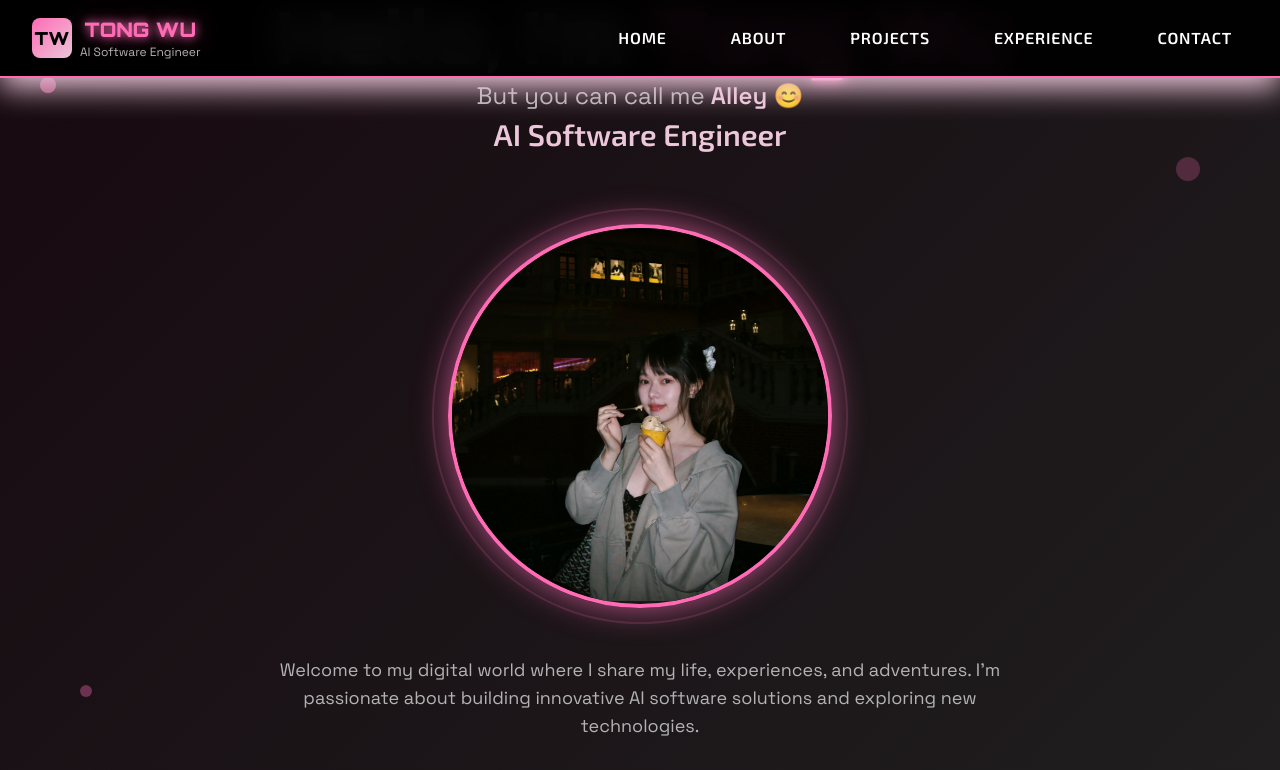
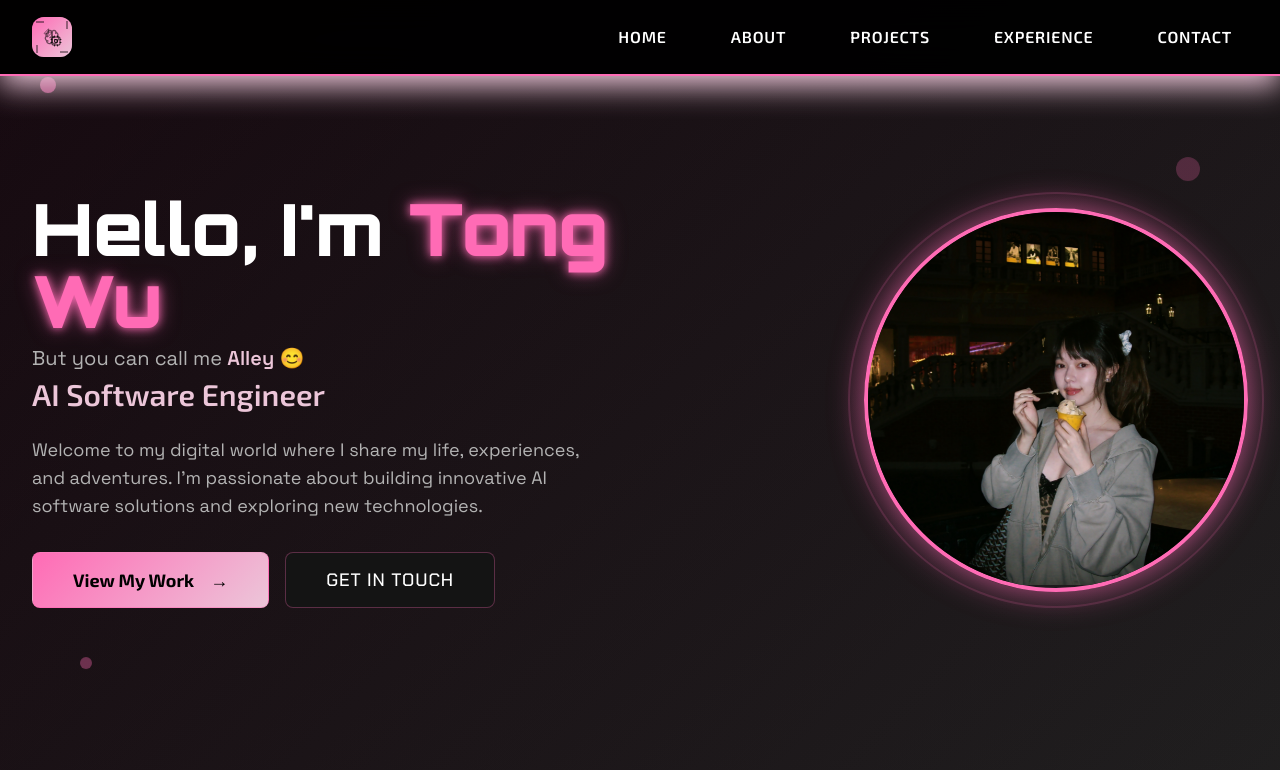
Before and after one commit to twu29/Portfolio, a React (Vite) app: page / in a window 1280 px wide. Shown: the top 770 px of the page. Built offline with nearby package versions, Linux system fonts and the light colour scheme; the HTML template or start-up script is replaced by a standard one.

Commit message:
Fix homepage layout

```diff
--- a/src/components/Hero.tsx
+++ b/src/components/Hero.tsx
@@ -21,48 +21,28 @@ const Hero = () => {
       <div className="absolute top-40 right-20 w-6 h-6 bg-primary/40 rounded-full animate-float animation-delay-1000 opacity-60" />
       <div className="absolute bottom-32 left-20 w-3 h-3 bg-primary/60 rounded-full animate-float animation-delay-2000 opacity-60" />
 
-      <div className="relative z-10 max-w-7xl mx-auto px-6 sm:px-8 lg:px-12">
-        <div className="flex flex-col items-center text-center space-y-8 lg:space-y-12">
+      <div className="relative z-10 max-w-7xl mx-auto px-4 sm:px-6 lg:px-8">
+        <div className="grid lg:grid-cols-2 gap-8 lg:gap-12 items-center min-h-[80vh]">
           {/* Content */}
-          <div className="animate-slide-up">
-            <h1 className="text-4xl sm:text-5xl lg:text-7xl font-orbitron font-black mb-2">
+          <div className="text-center lg:text-left animate-slide-up">
+            <h1 className="text-3xl sm:text-4xl md:text-5xl lg:text-6xl xl:text-7xl font-orbitron font-black mb-2 leading-tight">
               Hello, I'm{" "}
-              <span className="text-primary text-glow">Tong Wu</span>
+              <span className="text-primary text-glow block sm:inline">Tong Wu</span>
             </h1>
-            <p className="text-lg sm:text-xl lg:text-2xl text-muted-foreground mb-1 font-space-grotesk">
+            <p className="text-base sm:text-lg lg:text-xl text-muted-foreground mb-1 font-space-grotesk">
               But you can call me <span className="text-pink-soft font-semibold">Alley</span> 😊
             </p>
-            <p className="text-xl sm:text-2xl lg:text-3xl font-exo font-semibold text-pink-soft mb-6">
+            <p className="text-lg sm:text-xl lg:text-2xl xl:text-3xl font-exo font-semibold text-pink-soft mb-6">
               AI Software Engineer
             </p>
-          </div>
 
-          {/* Profile photo */}
-          <div className="flex justify-center">
-            <div className="relative">
-              <div className="w-64 h-64 sm:w-80 sm:h-80 lg:w-96 lg:h-96 rounded-full overflow-hidden border-4 border-primary shadow-pink-glow animate-glow">
-                <img
-                  src={profilePhoto}
-                  alt="Tong Wu (Alley)"
-                  className="w-full h-full object-cover transition-smooth hover:scale-110 animate-float"
-                />
-              </div>
-              {/* Decorative ring */}
-              <div className="absolute -inset-4 border-2 border-primary/30 rounded-full animate-pulse" />
-              {/* Extra motion ring */}
-              <div className="absolute -inset-8 border border-primary/20 rounded-full animate-ping opacity-75" />
-            </div>
-          </div>
-
-          {/* Description and buttons */}
-          <div className="max-w-3xl">
-            <p className="text-base sm:text-lg text-muted-foreground mb-8 font-space-grotesk leading-relaxed px-4">
+            <p className="text-sm sm:text-base lg:text-lg text-muted-foreground mb-8 font-space-grotesk leading-relaxed max-w-xl lg:max-w-none">
               Welcome to my digital world where I share my life, experiences, and adventures.
               I'm passionate about building innovative AI software solutions and exploring new technologies.
             </p>
 
             {/* Action buttons */}
-            <div className="flex flex-col sm:flex-row gap-4 justify-center px-4">
+            <div className="flex flex-col sm:flex-row gap-4 justify-center lg:justify-start">
               <Button
                 variant="hero"
                 size="xl"
@@ -81,6 +61,23 @@ const Hero = () => {
               </Button>
             </div>
           </div>
+
+          {/* Profile photo */}
+          <div className="flex justify-center lg:justify-end">
+            <div className="relative">
+              <div className="w-64 h-64 sm:w-80 sm:h-80 lg:w-96 lg:h-96 rounded-full overflow-hidden border-4 border-primary shadow-pink-glow animate-glow">
+                <img
+                  src={profilePhoto}
+                  alt="Tong Wu (Alley)"
+                  className="w-full h-full object-cover transition-smooth hover:scale-110 animate-float"
+                />
+              </div>
+              {/* Decorative ring */}
+              <div className="absolute -inset-4 border-2 border-primary/30 rounded-full animate-pulse" />
+              {/* Extra motion ring */}
+              <div className="absolute -inset-8 border border-primary/20 rounded-full animate-ping opacity-75" />
+            </div>
+          </div>
         </div>
       </div>
     </section>
--- a/src/components/Navigation.tsx
+++ b/src/components/Navigation.tsx
@@ -1,5 +1,6 @@
 import { useState, useEffect } from "react";
 import { Button } from "./ui/button";
+import { Brain, Cpu, Zap } from "lucide-react";
 
 const Navigation = () => {
   const [isOpen, setIsOpen] = useState(false);
@@ -49,16 +50,19 @@ const Navigation = () => {
               onClick={() => scrollToSection("home")}
               className="flex items-center space-x-2 group"
             >
-              <div className="w-10 h-10 bg-gradient-primary rounded-lg flex items-center justify-center group-hover:scale-105 transition-smooth">
-                <span className="font-orbitron font-black text-background text-lg">TW</span>
-              </div>
-              <div className="hidden sm:block">
-                <div className="font-orbitron font-black text-xl text-primary text-glow group-hover:text-pink-soft transition-smooth">
-                  TONG WU
+              <div className="relative w-10 h-10 bg-gradient-primary rounded-xl flex items-center justify-center group-hover:scale-105 transition-smooth overflow-hidden">
+                {/* Tech-inspired logo design */}
+                <div className="absolute inset-0 bg-gradient-to-br from-primary to-pink-soft opacity-20 animate-pulse"></div>
+                <div className="relative flex items-center justify-center">
+                  <Brain size={16} className="text-background absolute animate-pulse" />
+                  <Cpu size={12} className="text-background/80 absolute translate-x-1 translate-y-1" />
+                  <Zap size={10} className="text-background/60 absolute -translate-x-1 -translate-y-1" />
                 </div>
-                <div className="text-xs text-muted-foreground font-space-grotesk">
-                  AI Software Engineer
-                </div>
+                {/* Circuit-like lines */}
+                <div className="absolute top-1 left-1 w-2 h-0.5 bg-background/40"></div>
+                <div className="absolute bottom-1 right-1 w-2 h-0.5 bg-background/40"></div>
+                <div className="absolute top-1 right-1 w-0.5 h-2 bg-background/40"></div>
+                <div className="absolute bottom-1 left-1 w-0.5 h-2 bg-background/40"></div>
               </div>
             </button>
           </div>
```
